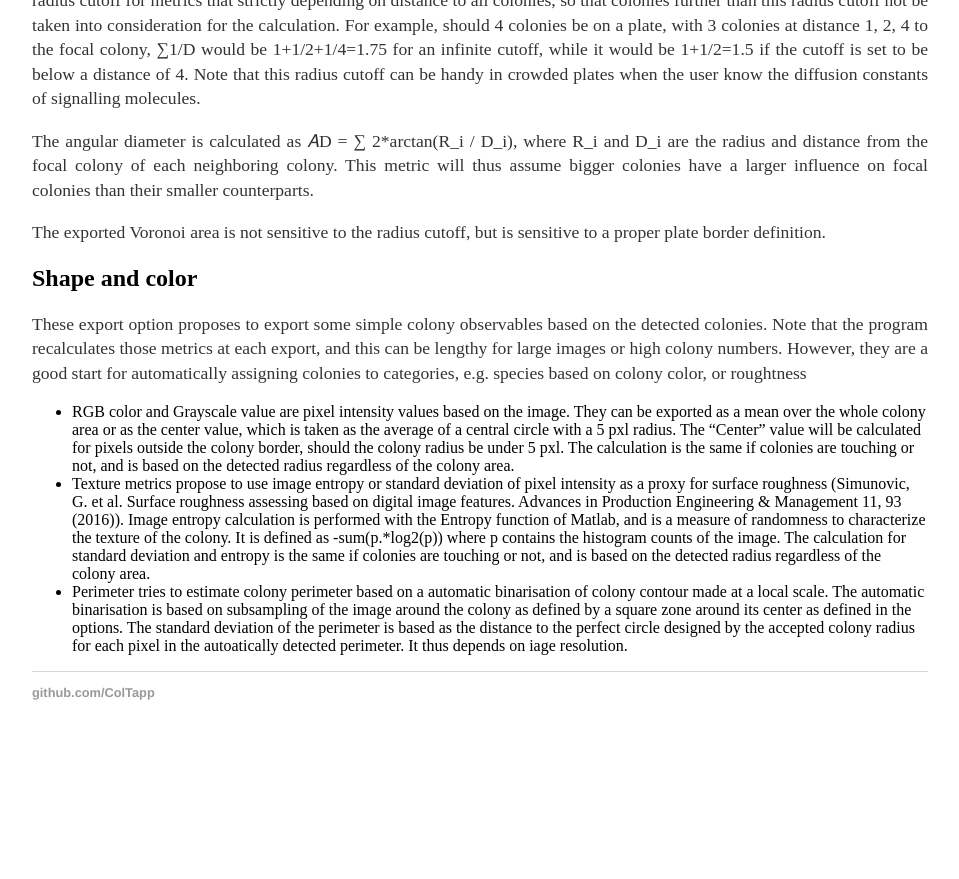
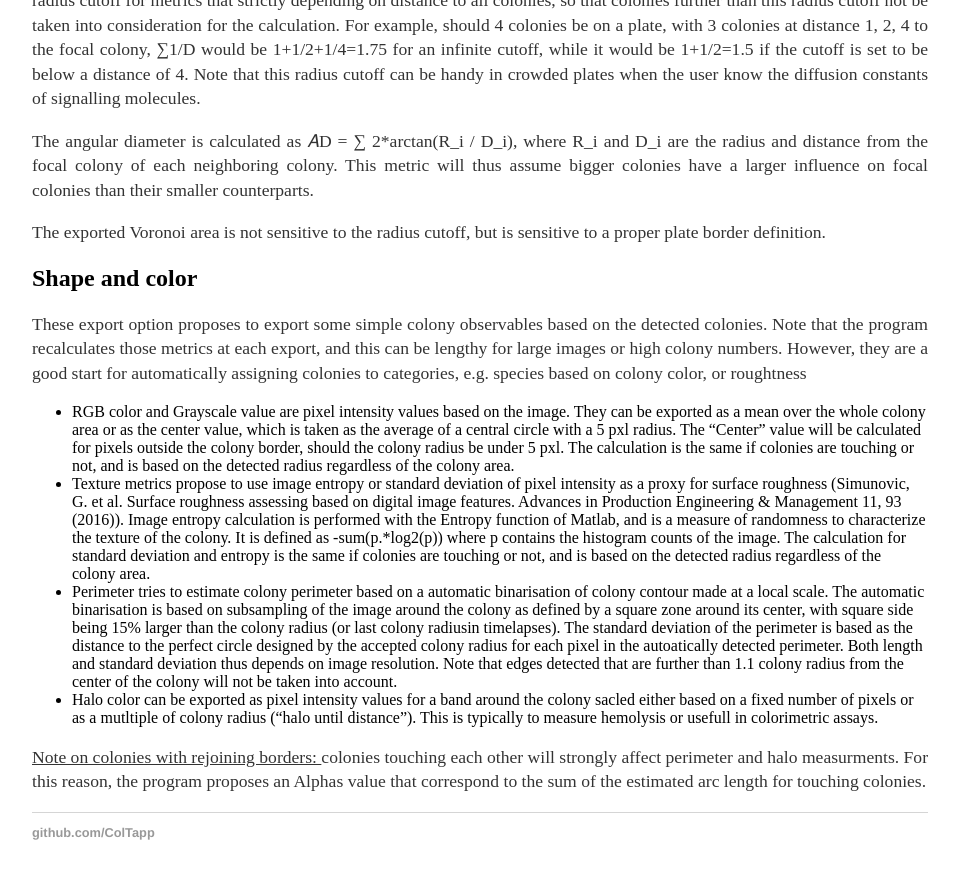
Before and after one commit to ColTapp/ColTapp.github.io, a Jekyll site: the page built from export.md, in a window 1280 px wide and 900 px high, scrolled down 1234 px. Shown: the top 879 px of the window, without its empty margins (160-1119 px from the left). Built offline with Jekyll 4.4.1, drawn with Linux system fonts in a browser that asks for light colours; before the commit the page ends 1994 px from its top, so only the background shows below that.

Commit message:
Update export.md

```diff
--- a/export.md
+++ b/export.md
@@ -61,4 +61,7 @@ The exported Voronoi area is not sensitive to the radius cutoff, but is sensitiv
 These export option proposes to export some simple colony observables based on the detected colonies. Note that the program recalculates those metrics at each export, and this can be lengthy for large images or high colony numbers. However, they are a good start for automatically assigning colonies to categories, e.g. species based on colony color, or roughtness
 - RGB color and Grayscale value are pixel intensity values based on the image. They can be exported as a mean over the whole colony area or as the center value, which is taken as the average of a central circle with a 5 pxl radius. The "Center" value will be calculated for pixels outside the colony border, should the colony radius be under 5 pxl. The calculation is the same if colonies are touching or not, and is based on the detected radius regardless of the colony area.
 - Texture metrics propose to use image entropy or standard deviation of pixel intensity as a proxy for surface roughness (Simunovic, G. et al. Surface roughness assessing based on digital image features. Advances in Production Engineering & Management 11, 93 (2016)). Image entropy calculation is performed with the Entropy function of Matlab, and is a measure of randomness to characterize the texture of the colony.  It is defined as -sum(p.*log2(p)) where p contains the histogram counts of the image. The calculation for standard deviation and entropy is the same if colonies are touching or not, and is based on the detected radius regardless of the colony area.
-- Perimeter tries to estimate colony perimeter based on a automatic binarisation of colony contour made at a local scale. The automatic binarisation is based on subsampling of the image around the colony as defined by a square zone around its center as defined in the options. The standard deviation of the perimeter is based as the distance to the perfect circle designed by the accepted colony radius for each pixel in the autoatically detected perimeter. It thus depends on iage resolution.
+- Perimeter tries to estimate colony perimeter based on a automatic binarisation of colony contour made at a local scale. The automatic binarisation is based on subsampling of the image around the colony as defined by a square zone around its center, with square side being 15% larger than the colony radius (or last colony radiusin timelapses). The standard deviation of the perimeter is based as the distance to the perfect circle designed by the accepted colony radius for each pixel in the autoatically detected perimeter. Both length and standard deviation thus depends on image resolution. Note that edges detected that are further than 1.1 colony radius from the center of the colony will not be taken into account.
+- Halo color can be exported as pixel intensity values for a band around the colony sacled either based on a fixed number of pixels or as a mutltiple of colony radius ("halo until distance"). This is typically to measure hemolysis or usefull in colorimetric assays.
+
+<u> Note on colonies with rejoining borders: </u>colonies touching each other will strongly affect perimeter and halo measurments. For this reason, the program proposes an Alphas value that correspond to the sum of the estimated arc length for touching colonies.
```
